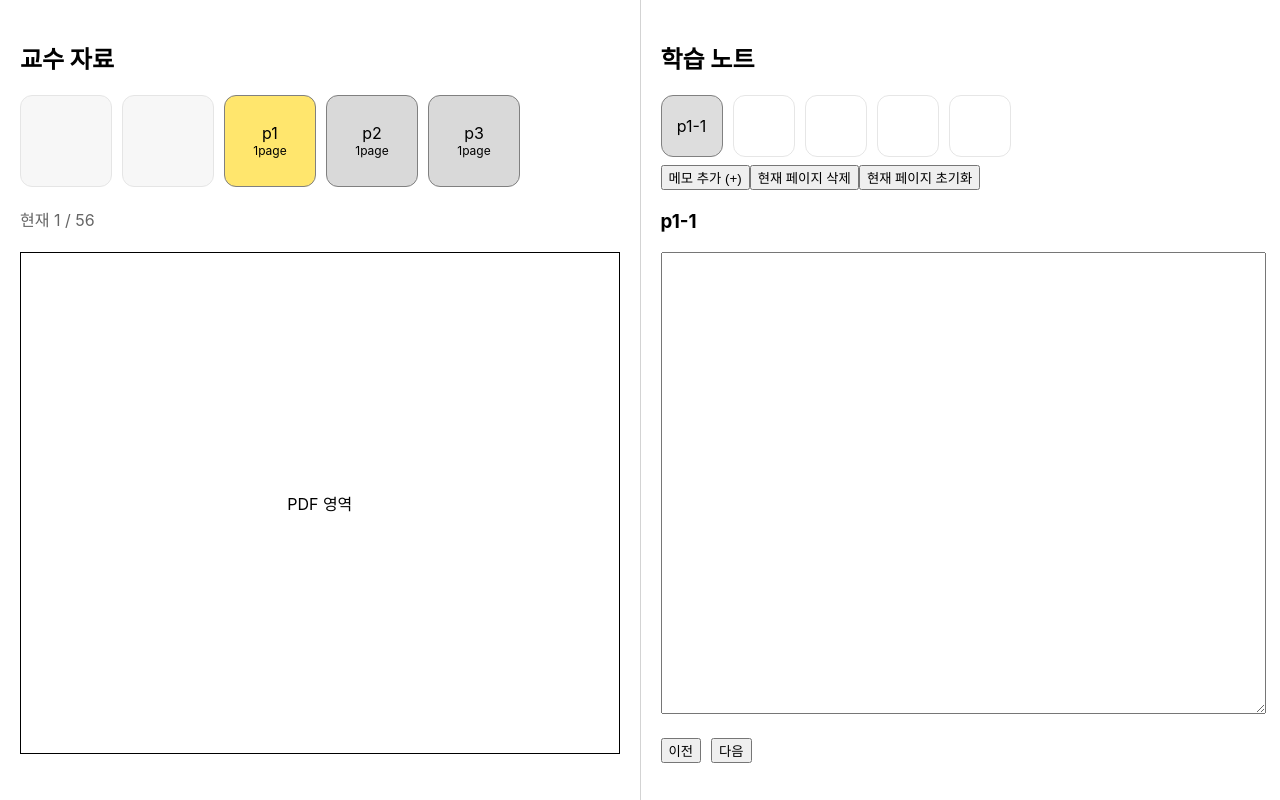
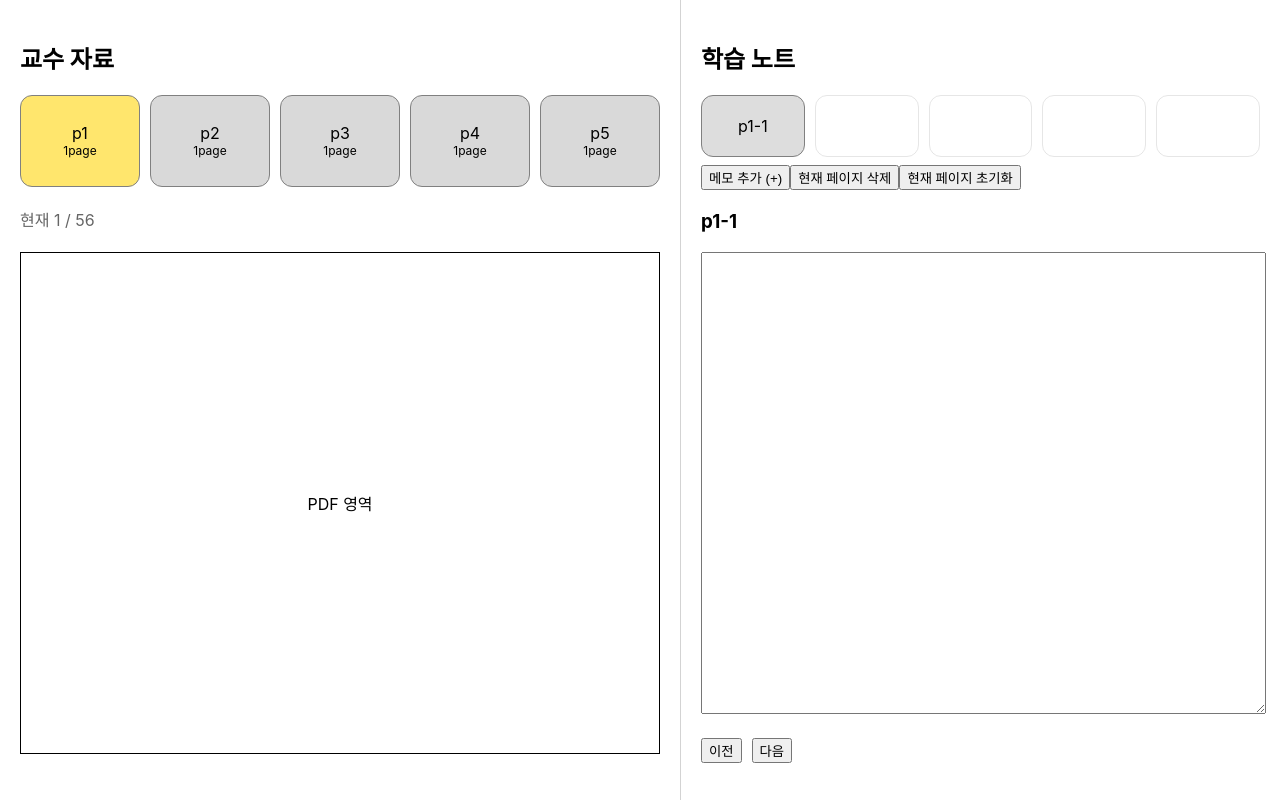
Before and after one commit to sonacbi/seeve, a React (Create React App) app in the folder seeve/: page / in a window 1280 px wide. Built offline with nearby package versions, Linux system fonts and the light colour scheme.

Commit message:
fix : 교수자료 영역 스크롤 액션

```diff
--- a/seeve/src/components/note/NoteNavigator.jsx
+++ b/seeve/src/components/note/NoteNavigator.jsx
@@ -35,7 +35,7 @@ const {
     return (
         <>
             {/* 슬롯 UI */}
-            <div className="pSlot noteSlot" // 하단 버튼과 간격 미세 조정 noteSlot
+            <div className="noteSlot" // 하단 버튼과 간격 미세 조정 noteSlot
             >
                 {[...Array(MAX_NOTE_PAGE)].map(
                     (_, index) => {
--- a/seeve/src/components/professor/ProfessorNavigator.jsx
+++ b/seeve/src/components/professor/ProfessorNavigator.jsx
@@ -1,3 +1,5 @@
+import { useEffect, useRef, useCallback } from "react";
+
 import NavigationSlot from "../common/NavigationSlot";
 import useProfessor from "../../hooks/useProfessor";
 
@@ -26,15 +28,129 @@ const {
 
 const isPending = isDeleteMode || isResetMode;
 
+const scrollRef = useRef(null);
+
+/**
+ * 특정 index 슬롯을
+ * 중앙 기준으로 스크롤 이동
+ */
+const scrollToIndex =
+useCallback((index) => {
+    const el =
+        scrollRef.current;
+
+    if (!el) return;
+
+    const target =
+        el.children[index];
+
+    if (!target) return;
+
+    const maxScroll =
+        el.scrollWidth -
+        el.clientWidth;
+
+    const offset =
+        target.offsetLeft -
+        el.clientWidth / 2 +
+        target.clientWidth / 2;
+
+    const clamped =
+        Math.max(
+            0,
+            Math.min(
+                offset,
+                maxScroll
+            )
+        );
+
+    el.scrollTo({
+        left: clamped,
+        behavior: "smooth",
+    });
+}, []);
+
+/**
+ * 마우스 휠 입력을
+ * 가로 스크롤로 변환
+ */
+useEffect(() => {
+    const el =
+        scrollRef.current;
+
+    if (!el) return;
+
+    const handleWheel =
+        (e) => {
+            e.preventDefault();
+
+            el.scrollLeft +=
+                e.deltaY;
+        };
+
+    el.addEventListener(
+        "wheel",
+        handleWheel,
+        { passive: false }
+    );
+
+    return () => {
+        el.removeEventListener(
+            "wheel",
+            handleWheel
+        );
+    };
+}, []);
+
+/**
+ * 스크롤 영역 크기 확인
+ * (디버깅용 로그)
+ */
+// useEffect(() => {
+//     const el =
+//         scrollRef.current;
+
+//     if (!el) return;
+
+//     console.log(
+//         "scrollWidth:",
+//         el.scrollWidth
+//     );
+
+//     console.log(
+//         "clientWidth:",
+//         el.clientWidth
+//     );
+// }, []);
+
+/**
+ * 현재 lecture 변경 시
+ * 해당 슬롯으로 자동 이동
+ */
+useEffect(() => {
+    const index =
+        currentLectureIndex - 1;
+
+    scrollToIndex(index);
+
+}, [
+    currentLectureIndex,
+    scrollToIndex,
+]);
     return (
         <>
             {/* 교수 페이지 슬롯 */}
-                <div className="pSlot" >
+                <div className="professorSlot"
+                ref={scrollRef}
+                style={{ overflowX: "auto",  "--pSlot-width" : "100%"}} >
                     {professorSlots.map(
                         (slot, index) => {
+                            const isActive =
+                            slot?.lecturePage ===
+                            `p${currentLectureIndex}`;
 
                             const background =
-                                index === 2
+                                isActive
                                     ? "#ffe66d"
                                     : slot?.hasMemo
                                     ? "#d8ecff"
@@ -56,6 +172,7 @@ const isPending = isDeleteMode || isResetMode;
                                             if (!slot) return;
 
                                             moveProfessorPage(slot.lecturePage);
+                                            // scrollToIndex(index);
                                         }
                                     }
                                 >
--- a/seeve/src/hooks/useProfessor.js
+++ b/seeve/src/hooks/useProfessor.js
@@ -15,18 +15,11 @@ function useProfessor({
     // 교수 네비 슬롯
     const professorSlots = [];
 
-    for (let offset = -2; offset <= 2; offset++) {
-    const lectureIndex =
-        currentLectureIndex + offset;
-
-    if (
-        lectureIndex < 1 ||
-        lectureIndex > lectureCount
+    for (
+        let lectureIndex = 1;
+        lectureIndex <= lectureCount;
+        lectureIndex++
     ) {
-        professorSlots.push(null);
-        continue;
-    }
-
         const lectureKey = `p${lectureIndex}`;
         const notes = notePages[lectureKey] || [];
 
--- a/seeve/src/pages/StudyDeskPage.jsx
+++ b/seeve/src/pages/StudyDeskPage.jsx
@@ -90,6 +90,8 @@ function StudyDeskPage() {
         {/* 교수 자료 */}
         <div
             style={{
+            position: "relative",
+            width : "50%",
             flex: 1,
             borderRight:
                 "1px solid lightgray",
@@ -116,6 +118,8 @@ function StudyDeskPage() {
             style={{
             flex: 1,
             padding: 20,
+            position: "relative",
+            width : "50%",
             }}
         >
 
--- a/seeve/src/styles/studyDesk.css
+++ b/seeve/src/styles/studyDesk.css
@@ -11,14 +11,20 @@
     justify-content: center;
     align-items: center;
 }
-.pSlot {
+.professorSlot {
     display: flex;
     gap: 10px;
     margin-bottom: 20px;
+    width: var(--pSlot-width);
+    /* scroll-behavior: smooth; */
+    scroll-snap-type: x mandatory;
 }
 /* note */
 .noteSlot {
+  display: flex;
   margin-bottom: 8px;
+  gap: 10px;
+  /* justify-content: center; */
 }
 
 /* undo button */
@@ -43,6 +49,7 @@ button:disabled {
 
 /* slot 공통 양식 */
 .slot {
+    flex: 0 0 calc((100% - 50px) / 5);
     width: var(--slot-width);
     height: var(--slot-height);
     border: 1px solid gray;
@@ -58,7 +65,9 @@ button:disabled {
 
     cursor: pointer;
 
-    transition: 0.2s;
+    transition: 0.3s;
+
+    scroll-snap-align: center;
 }
 
 .slot.disabled {
```
Lines whose indentation alone changed are shown as unchanged.
